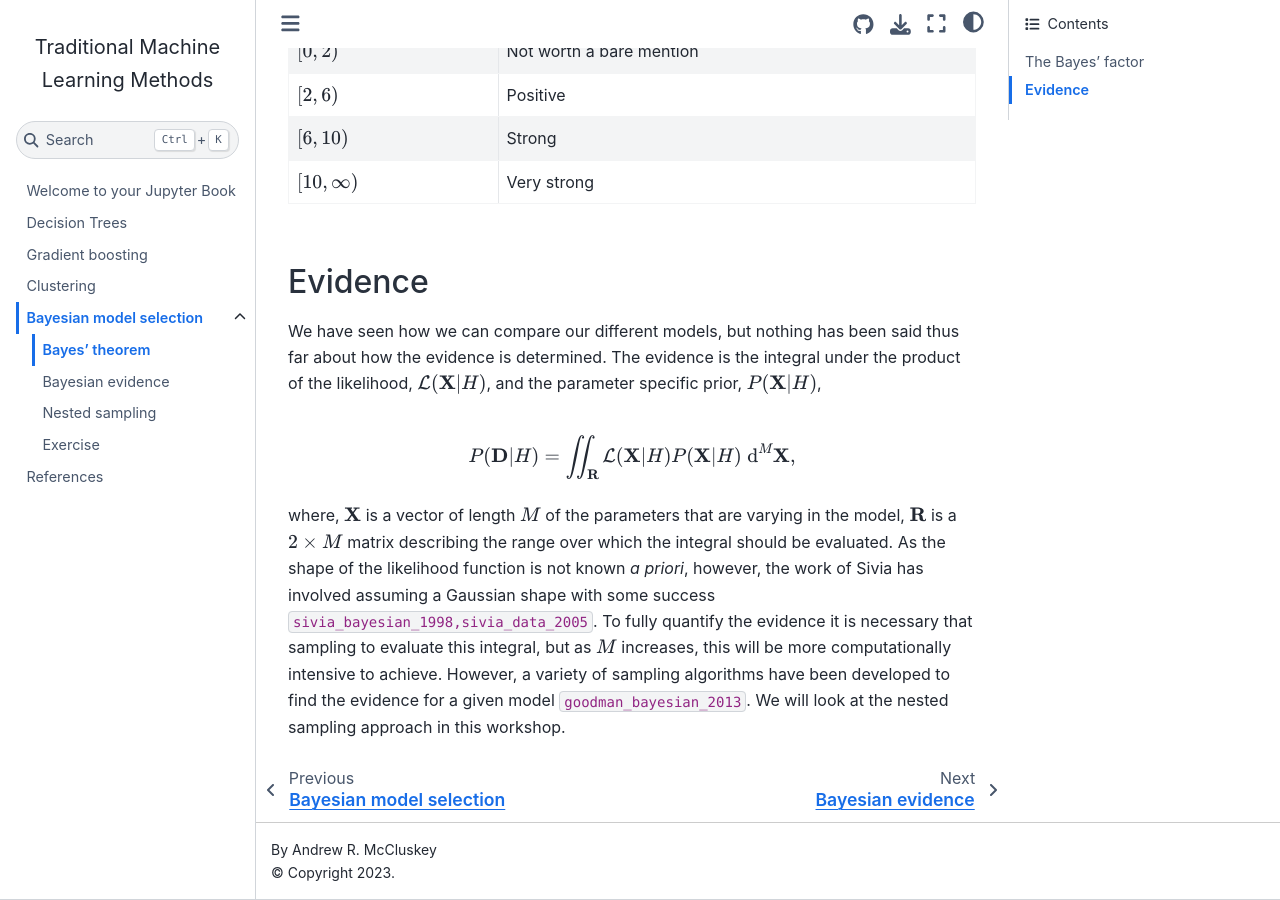
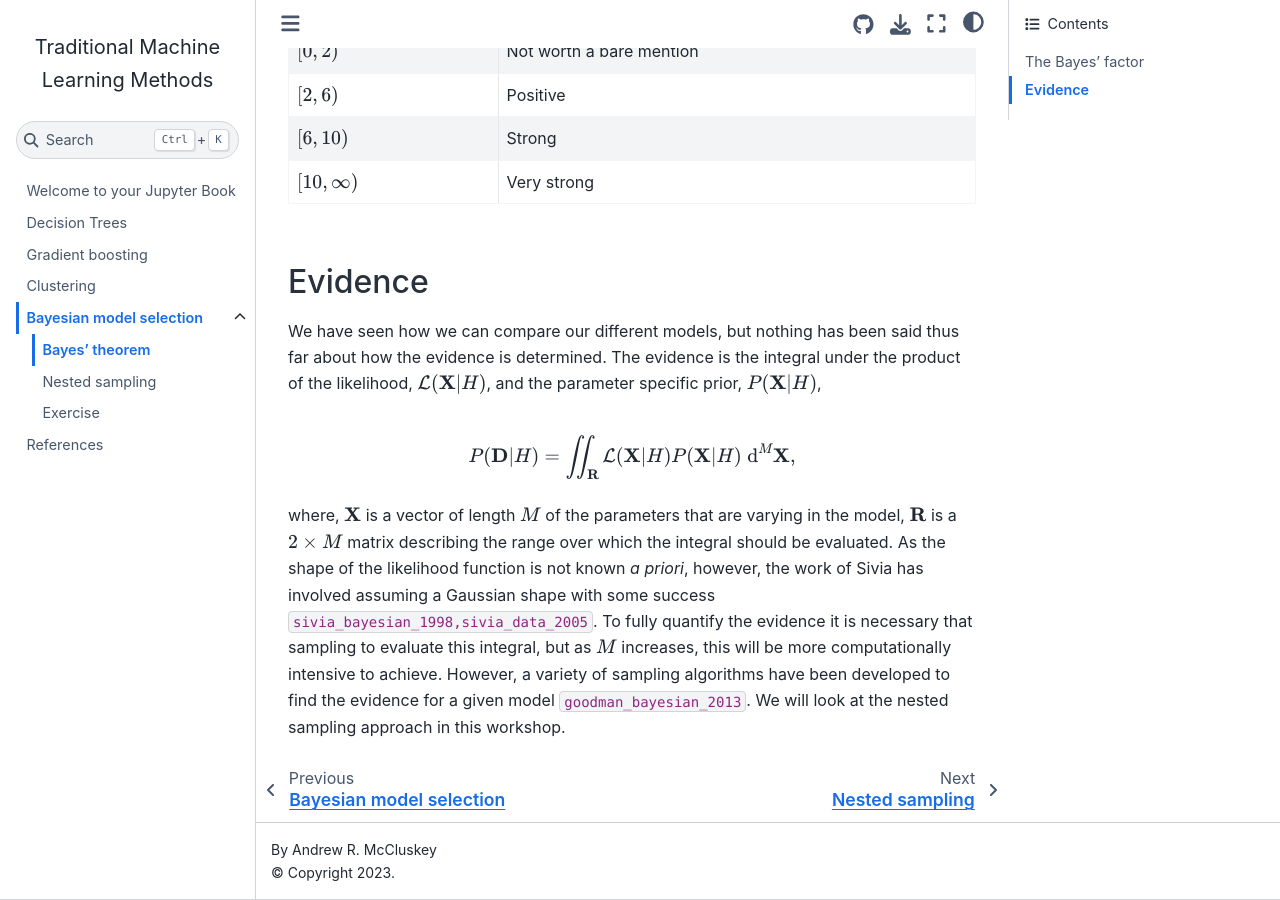
Before and after one commit to arm61/trad_ml_methods, a Jupyter Book: the page built from bayes_theorem.ipynb, in a window 1280 px wide and 900 px high, scrolled down 1245 px. Built offline with Jupyter Book 1.0.4 settings and Sphinx 7.4.7 and the Sphinx Book theme 1.1.4, drawn with Linux system fonts in a browser that asks for light colours; pages that are not in the unit, such as notebooks, are missing from menus; cross-references to code outside the pages are shown as plain code.

Commit message:
remove bayesian evidence section

```diff
--- a/_toc.yml
+++ b/_toc.yml
@@ -9,7 +9,6 @@
 - file: bayesian_model_selection
   sections:
     - file: bayes_theorem
-    - file: bayesian_evidence
     - file: nested_sampling
     - file: bayes_exercise
 - file: zreferences.md
--- a/bayesian_evidence.md
+++ /dev/null
@@ -1 +0,0 @@
-# Bayesian evidence
```
